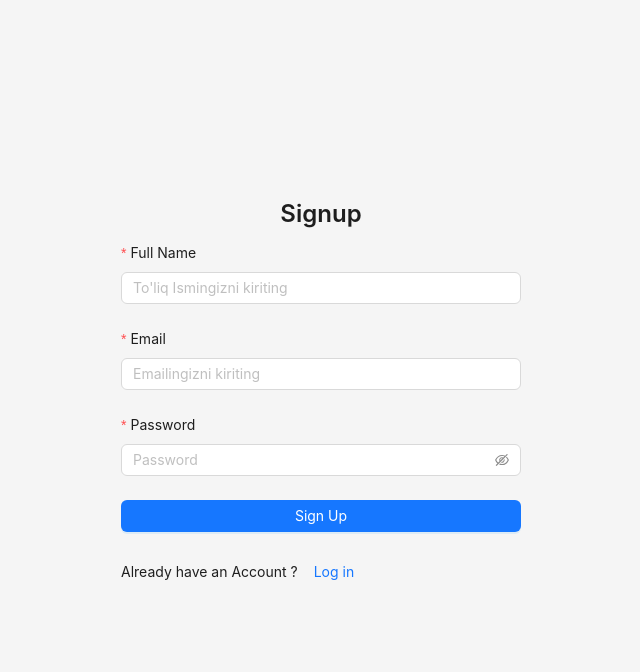
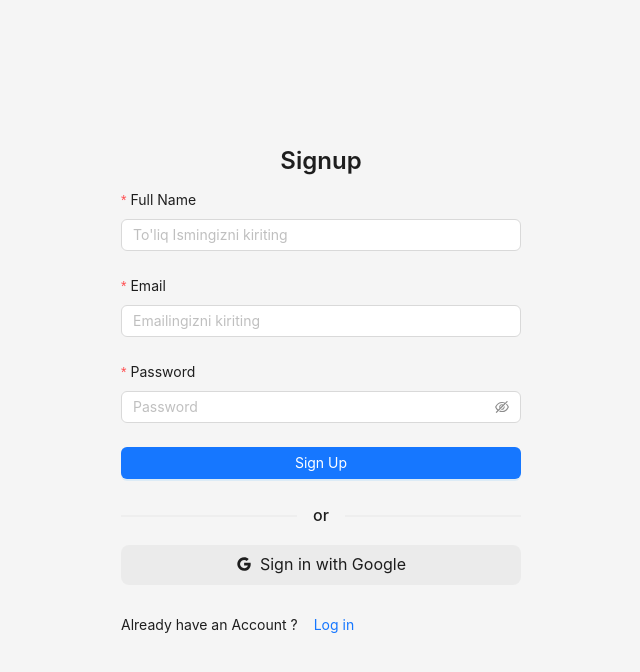
Before and after one commit to bobomurodovd44/todo-front, a Next.js app: page /signup in a window 1280 px wide. Shown: the top 672 px of the page, without its empty margins (319-959 px from the left). Built offline with nearby package versions, Linux system fonts and the light colour scheme; no server answers; what @ant-design/nextjs-registry, @feathersjs/authentication-client, @feathersjs/feathers, @feathersjs/socketio-client would draw is missing.

Commit message:
google provider and save user in cookies

```diff
--- a/app/login/page.tsx
+++ b/app/login/page.tsx
@@ -1,10 +1,12 @@
 "use client";
 
 import React, { useState } from "react";
-import { Form, Input, Button, Typography, Layout } from "antd";
+import { Form, Input, Button, Typography, Layout, Divider } from "antd";
 import Link from "next/link";
 import firebaseLogin from "@/lib/firebase/firebaseLogin"; // sizning login funksiyangiz
 import { useRouter } from "next/navigation";
+import { signInWithGoogle } from "@/lib/firebase/firebaseGoogle";
+import { GoogleOutlined } from "@ant-design/icons";
 
 const LoginPage = () => {
   const [form] = Form.useForm();
@@ -21,6 +23,18 @@ const LoginPage = () => {
     } finally {
       setLoading(false);
       form.resetFields();
+    }
+  };
+
+  const handleGoogleLogin = async () => {
+    try {
+      setLoading(true);
+      await signInWithGoogle();
+      router.push("/");
+    } catch (err) {
+      console.error("Google login xatosi:", err);
+    } finally {
+      setLoading(false);
     }
   };
 
@@ -62,6 +76,22 @@ const LoginPage = () => {
             </Button>
           </Form.Item>
 
+          <Divider size="large">or</Divider>
+
+          <Form.Item>
+            <Button
+              color="default"
+              variant="filled"
+              disabled={loading}
+              block
+              icon={<GoogleOutlined />}
+              onClick={handleGoogleLogin}
+              size="large"
+            >
+              Sign in with Google
+            </Button>
+          </Form.Item>
+
           <Typography.Paragraph>
             Don't have an Account?{" "}
             <Button type="link">
--- a/app/page.tsx
+++ b/app/page.tsx
@@ -19,7 +19,11 @@ const HomePage = () => {
     authenticate();
   }, []);
 
-  return <div>{user?.fullName}</div>;
+  return (
+    <div>
+      {user?.fullName} | {user?.email}
+    </div>
+  );
 };
 
 export default HomePage;
--- a/app/signup/page.tsx
+++ b/app/signup/page.tsx
@@ -1,10 +1,12 @@
 "use client";
 
 import React, { useState } from "react";
-import { Form, Input, Button, Typography, Layout } from "antd";
+import { Form, Input, Button, Typography, Layout, Divider } from "antd";
 import Link from "next/link";
 import firebaseSignUp from "@/lib/firebase/firebaseSignup";
 import { useRouter } from "next/navigation";
+import { GoogleOutlined } from "@ant-design/icons";
+import { signInWithGoogle } from "@/lib/firebase/firebaseGoogle";
 
 const LoginPage = () => {
   const [form] = Form.useForm();
@@ -25,6 +27,18 @@ const LoginPage = () => {
     } finally {
       setLoading(false);
       form.resetFields();
+    }
+  };
+
+  const handleGoogleLogin = async () => {
+    try {
+      setLoading(true);
+      await signInWithGoogle();
+      router.push("/");
+    } catch (err) {
+      console.error("Google login xatosi:", err);
+    } finally {
+      setLoading(false);
     }
   };
 
@@ -83,6 +97,22 @@ const LoginPage = () => {
               {loading ? "loading..." : "Sign Up"}
             </Button>
           </Form.Item>
+
+          <Divider size="large">or</Divider>
+
+          <Form.Item>
+            <Button
+              color="default"
+              variant="filled"
+              disabled={loading}
+              block
+              icon={<GoogleOutlined />}
+              onClick={handleGoogleLogin}
+              size="large"
+            >
+              Sign in with Google
+            </Button>
+          </Form.Item>
           <Typography.Paragraph>
             Already have an Account ?
             <Button color="primary" variant="link">
--- a/lib/feathers/feathers-client.ts
+++ b/lib/feathers/feathers-client.ts
@@ -2,6 +2,7 @@ import io from "socket.io-client";
 import { feathers } from "@feathersjs/feathers";
 import socketio from "@feathersjs/socketio-client";
 import authentication from "@feathersjs/authentication-client";
+import Cookies from "js-cookie";
 
 const socket = io("http://localhost:3030");
 const client = feathers();
@@ -9,7 +10,16 @@ const client = feathers();
 client.configure(socketio(socket));
 client.configure(
   authentication({
-    storage: typeof window !== "undefined" ? window.localStorage : undefined, // ✅
+    storage: {
+      getItem: (key: string) => Cookies.get(key) || null,
+      setItem: (key: string, value: string) => {
+        Cookies.set(key, value);
+        return value;
+      },
+      removeItem: (key: string) => {
+        Cookies.remove(key);
+      },
+    },
     path: "/authentication",
   })
 );
--- /dev/null
+++ b/lib/firebase/firebaseGoogle.ts
@@ -0,0 +1,23 @@
+import { GoogleAuthProvider, signInWithPopup } from "firebase/auth";
+import { auth } from "./firebase";
+import client from "../feathers/feathers-client";
+import { useRouter } from "next/navigation";
+
+const provider = new GoogleAuthProvider();
+
+export const signInWithGoogle = async () => {
+  try {
+    const result = await signInWithPopup(auth, provider);
+    // Google accountdan user ma’lumotlari
+    const user = result.user;
+
+    const idToken = await user.getIdToken(true);
+
+    const feathersRes = await client.authenticate({
+      strategy: "firebase",
+      accessToken: idToken,
+    });
+  } catch (error) {
+    console.error("Google login xatosi:", error);
+  }
+};
--- a/package.json
+++ b/package.json
@@ -16,7 +16,9 @@
     "@feathersjs/socketio-client": "^5.0.35",
     "antd": "^5.27.4",
     "firebase": "^12.3.0",
+    "js-cookie": "^3.0.5",
     "next": "15.5.3",
+    "next-client-cookies": "^2.1.0",
     "react": "19.1.0",
     "react-dom": "19.1.0",
     "socket.io-client": "^4.8.1",
@@ -25,6 +27,7 @@
   "devDependencies": {
     "@eslint/eslintrc": "^3",
     "@tailwindcss/postcss": "^4",
+    "@types/js-cookie": "^3.0.6",
     "@types/node": "^20",
     "@types/react": "^19",
     "@types/react-dom": "^19",
```
Also changed, not shown: public/google.svg (added), 1 other file (tests, documents, lock files or other folders).
